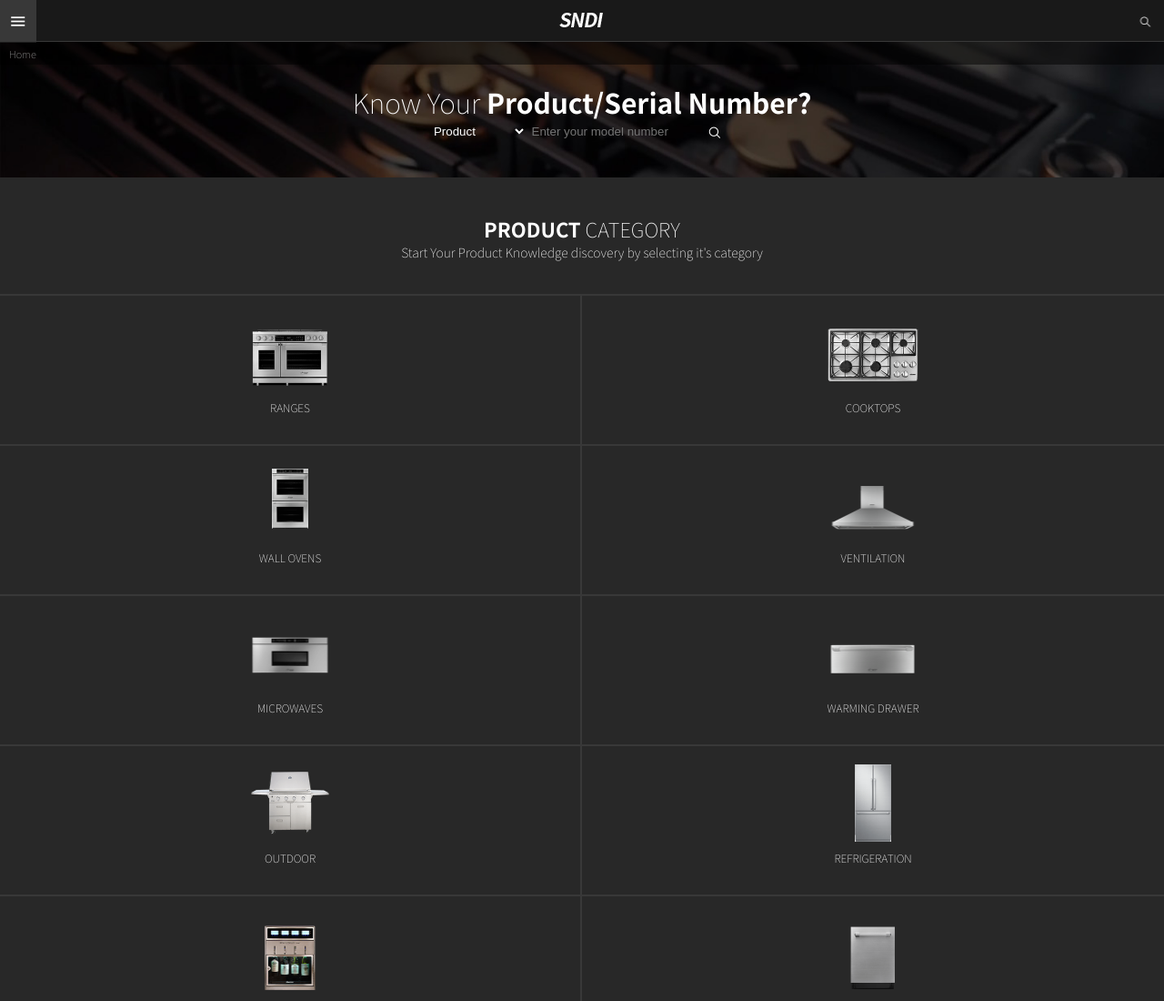
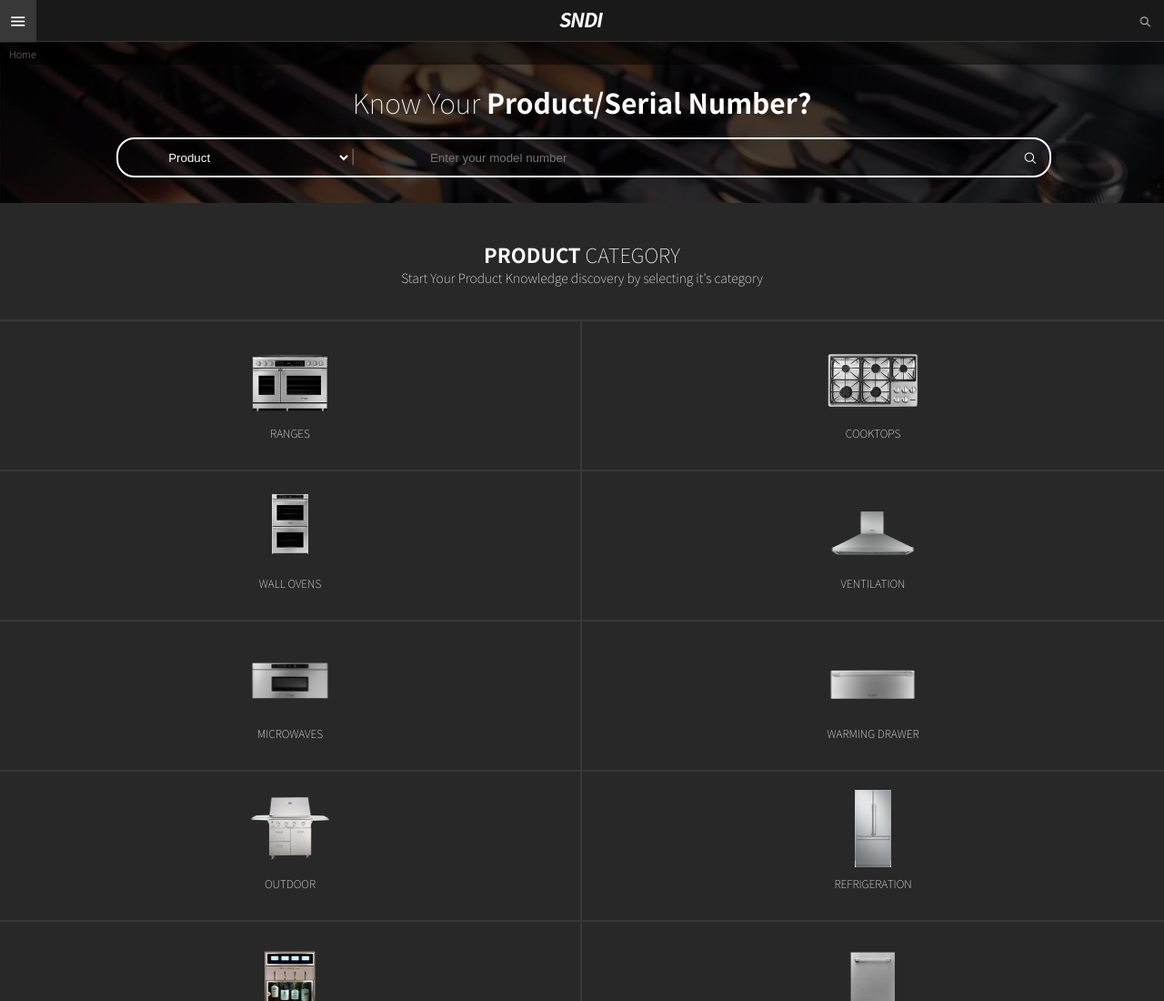
Before and after one commit to hymin2290/UIstudy-202101, a plain HTML site: page index.html in a window 1280 px wide. Shown: the top 1100 px of the page at 91% size. Drawn offline with Linux system fonts and the light colour scheme.

Commit message:
#main 내 #productSearch 스타일 적용 및 구분선 추가

```diff
--- a/index.css
+++ b/index.css
@@ -254,20 +254,54 @@ article {
 #main>.menu_title{
   font-size: 30px;
   line-height: 30px;
+  padding-bottom: 24px;
+}
+
+#productSearch{
+  width: 100%;
+  height: 40px;
+  position: relative;
+  border: 2px solid #fff;
+  border-radius: 20px;
 }
 
 #productSearch fieldset{
  height: 40px;
-
 }
 
 #productSearch select {
+  width: 20%;
+  height: 100%;
+  position: absolute;
+  top: 0;
+  left: 5%;
   background-color: transparent;
   border: 0;
+  font-weight: 300;
   color: #fff;
 }
 
+#productSearch option{
+  background-color: #191919;
+  color: #fff;
+}
+
+#productSearch::after{
+  content:'|';
+  width: 1px;
+  height: 30px;
+  position: absolute;
+  top: 5px;
+  left: 25%;
+  color: #808080;
+}
+
 #productSearch input {
+  width: 55%;
+  height: 100%;
+  position: absolute;
+  top: 0;
+  left: 33.3%;
   background-color: transparent;
   border: 0;
 }
@@ -287,8 +321,10 @@ article {
 
 .search_send2{
   width: 40px;
-  height: 35px;
-  position: relative;
+  height: 40px;
+  position: absolute;
+  top: 0;
+  right: 0;
 }
 
 #category>ul{
```
